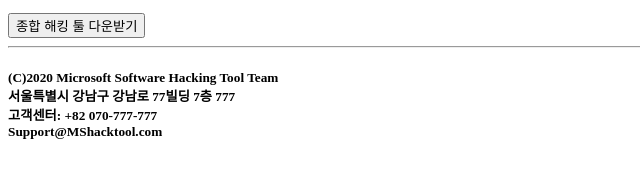
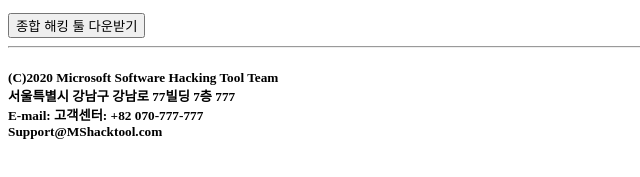
Before and after one commit to budung/dijura, a plain HTML site: page index.html in a window 1280 px wide. Shown: the part 543-720 px from the top of the page, 0-640 px from the left. Drawn offline with Linux system fonts and the light colour scheme.

Commit message:
Update index.html

```diff
--- a/index.html
+++ b/index.html
@@ -26,4 +26,4 @@
   </body>
 </html>
  <hr>
-  <h5>(C)2020 Microsoft Software Hacking Tool Team</br>서울특별시 강남구 강남로 77빌딩 7층 777</br>고객센터: +82 070-777-777</br>Support@MShacktool.com</h5>
+  <h5>(C)2020 Microsoft Software Hacking Tool Team</br>서울특별시 강남구 강남로 77빌딩 7층 777</br>E-mail: 고객센터: +82 070-777-777</br>Support@MShacktool.com</h5>
```
